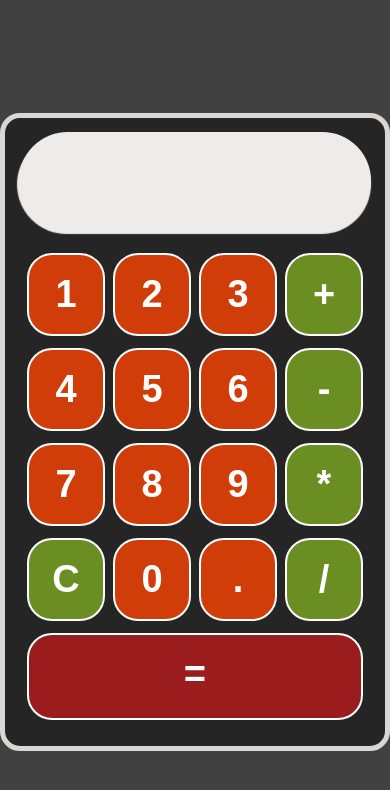
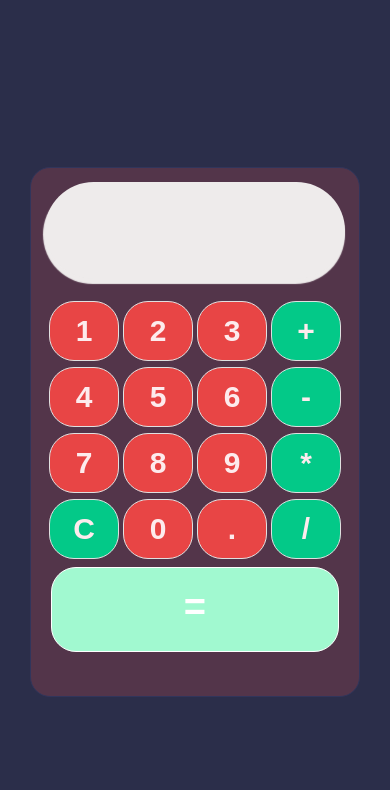
Before and after one commit to JulianRG1512/Calculadora, a React (Create React App) app: page / in a window 390 px wide. Shown: the top 790 px of the page. Built offline with nearby package versions, Linux system fonts and the light colour scheme.

Commit message:
Ajuste diseño

```diff
--- a/public/index.html
+++ b/public/index.html
@@ -2,7 +2,7 @@
 <html lang="en">
   <head>
     <meta charset="utf-8" />
-    <link rel="icon" href="%PUBLIC_URL%/favicon.ico" />
+    <link rel="icon" href="%PUBLIC_URL%/favicon.ico"" />
     <meta name="viewport" content="width=device-width, initial-scale=1" />
     <meta name="theme-color" content="#000000" />
     <meta
--- a/src/App.css
+++ b/src/App.css
@@ -2,7 +2,7 @@
 
     height: 100vh;
     padding-top: 10px;
-    background-color: rgb(66, 65, 65);
+    background-color: #2B2E4A;
     font-family: 'Courier New', Courier, monospace;
     display: flex;
     flex-wrap: wrap;
@@ -14,9 +14,9 @@
     width: 400px;
     height: 600px;
     padding: 14px;
-    background-color:rgba(14, 13, 13, 0.521);
+    background-color:#53354A;
     border-radius: 20px;
-    border: 5px solid rgb(218, 214, 214);
+    border: 1px solid #31355B;
 }
 
 .fila{
@@ -25,3 +25,17 @@
     align-items: center;
     justify-content: center;
 }
+
+@media screen and (max-width: 900px) {
+    .contenedor-calculadora{
+        width: 300px;
+        height: 500px;
+        padding: 14px;
+    }
+
+    .fila{
+        margin: 2px;
+
+    }
+
+}
--- a/src/hojas-de-estilo/boton.css
+++ b/src/hojas-de-estilo/boton.css
@@ -6,10 +6,10 @@
     align-items: center;
     font-weight: bold;
     font-size: 38px;
-    background-color: rgb(209, 61, 8);
-    color: white;
+    background-color: #E84545;
+    color: #FDEBED;
     border-radius: 25px;
-    border: 2px solid white;
+    border: 1px solid #e0e0e0;
     margin: 4px;
     cursor: pointer;
     user-select: none;
@@ -20,9 +20,19 @@
 }
 
 .operador{
-    background-color: olivedrab;
+    background-color: #03C988;
 }
 
 .operador:hover{
     background-color: rgb(157, 199, 145);
 }
+
+@media screen and (max-width: 900px) {
+    .boton-contenedor{
+        height: 60px;
+        font-size: 30px;
+        margin: 2px;
+
+    }
+
+}
--- a/src/hojas-de-estilo/botonResultado.css
+++ b/src/hojas-de-estilo/botonResultado.css
@@ -6,15 +6,25 @@
     align-items: center;
     font-weight: bold;
     font-size: 38px;
-    background-color: #d61919a9;
+    background-color: #a1f9d0;
     color: white;
     border-radius: 25px;
-    border: 2px solid white;
+    border: 1px solid white;
     margin: 4px;
     cursor: pointer;
     user-select: none;
 }
 
 .boton-resultado:hover{
-    background-color: rgba(194, 51, 51, 0.986);
+    background-color: #03C988;
 }
+
+@media screen and (max-width: 900px) {
+    .boton-contenedor{
+        height: 60px;
+        font-size: 30px;
+        margin: 2px;
+
+    }
+
+}
```
